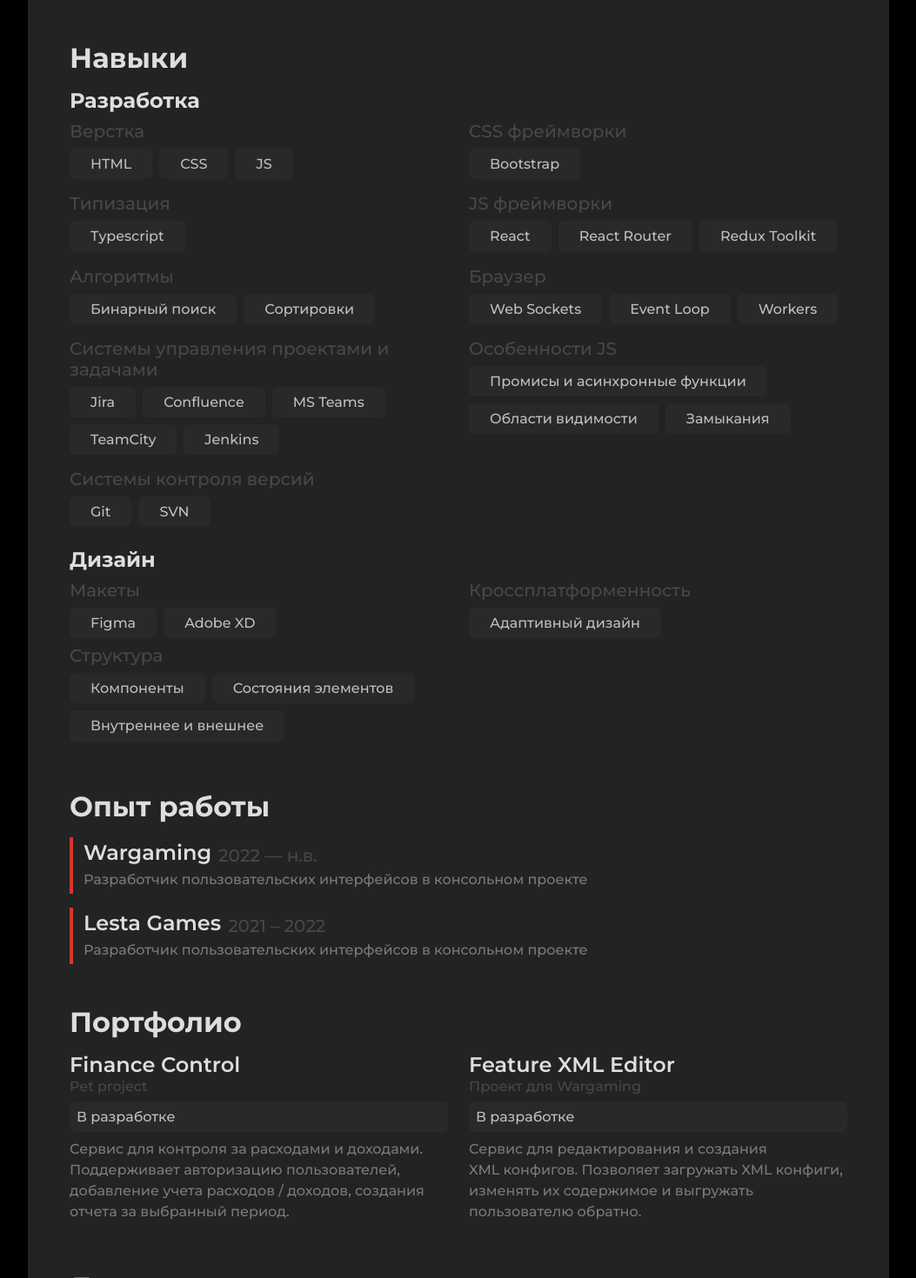
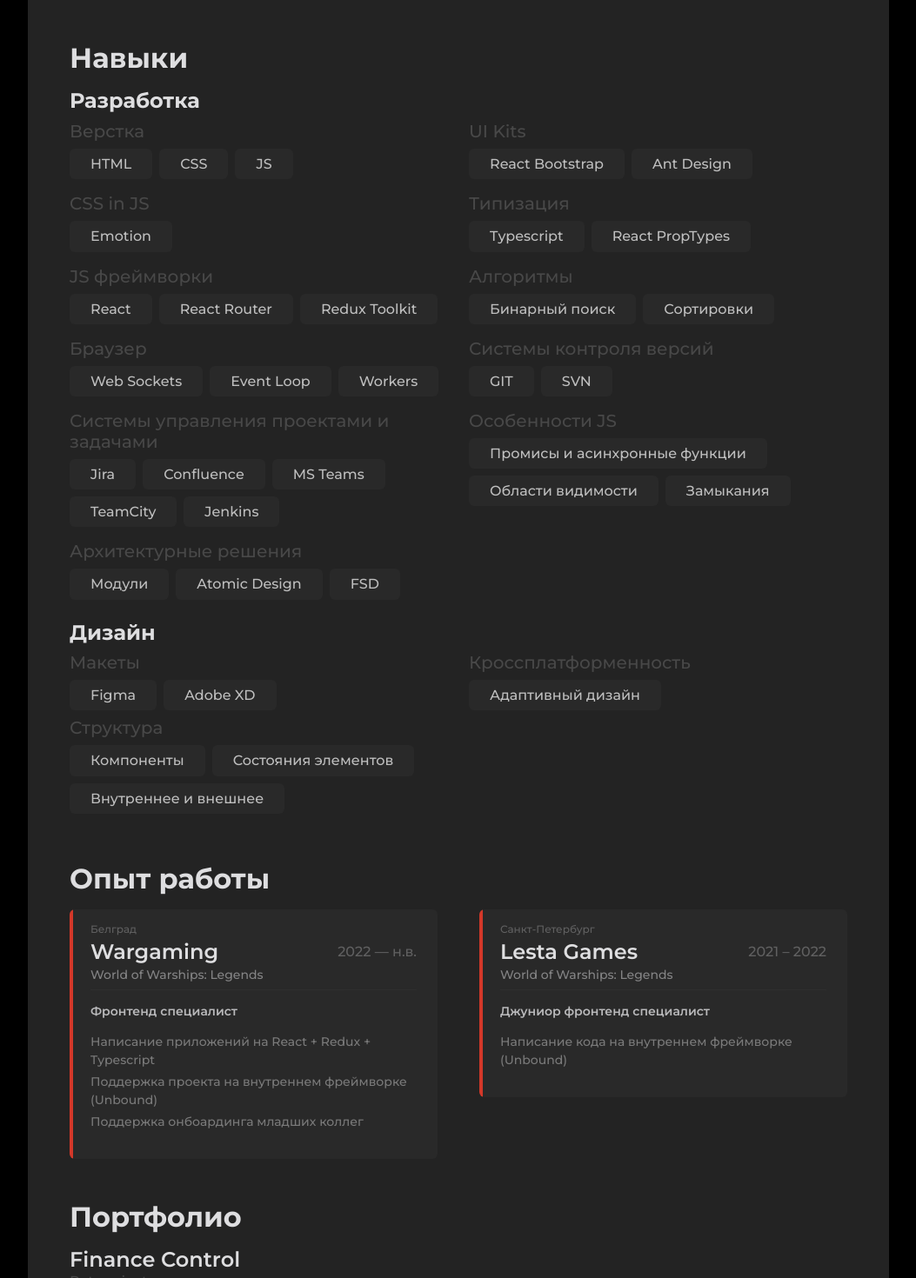
Before and after one commit to LeMane1/react-resume, a React (Create React App) app: page / in a window 1280 px wide. Shown: the part 440-1910 px from the top of the page at 87% size, without its empty margins (113-1166 px from the left). Built offline with nearby package versions, Linux system fonts and the light colour scheme.

Commit message:
updated experience block, updated portfolio block

```diff
--- a/src/components/Experience.jsx
+++ b/src/components/Experience.jsx
@@ -8,15 +8,20 @@ const Experience = ({ className }) => {
 			<h2 className="bold mb-3" id="experience">
 				Опыт работы
 			</h2>
+
+			<div className="row gx-5 gy-3">
 				{experienceCompanies.map((item, index) => (
 					<ExperienceItem
 						key={index}
 						company={item.company}
 						period={item.period}
 						occupation={item.occupation}
-					className={index === experienceCompanies.length - 1 ? 'mb-0' : 'mb-3'}
+						location={item.location}
+						project={item.project}
+						className="col col-12 col-md-6"
 					/>
 				))}
+			</div>
 		</div>
 	)
 }
--- a/src/components/ExperienceItem.jsx
+++ b/src/components/ExperienceItem.jsx
@@ -1,20 +1,95 @@
 import React from 'react'
 import PropTypes from 'prop-types'
 
-const ExperienceItem = ({ company, period, occupation, className }) => {
+const ExperienceItem = ({
+	company,
+	period,
+	occupation,
+	location,
+	project,
+	className,
+}) => {
 	return (
-		<div className={`position-relative ${className}`}>
-			<div className="ps-3 pt-1 pb-1 pe-3">
+		<div className={`${className}`}>
+			<div className="overflow-hidden position-relative default-bg rounded-2 ps-4 pt-3 pb-3 pe-4">
+				<h5
+					style={{
+						fontSize: '12px',
+						opacity: '30%',
+					}}
+					className="mb-1"
+				>
+					{location}
+				</h5>
+				<div className="d-flex flex-wrap align-items-center justify-content-between mb-1">
+					<h4 className="semi-bold">{company}</h4>
+					<h5 style={{ fontSize: '16px', opacity: '30%' }}>{period}</h5>
+				</div>
+
+				<h5
+					className="pb-2 mb-3"
+					style={{
+						borderBottom: '1px solid #353535',
+						fontSize: '14px',
+						opacity: '50%',
+					}}
+				>
+					{project}
+				</h5>
+
+				{occupation &&
+					occupation.map((item) => (
+						<div className="mb-3">
+							<h5
+								className="semi-bold mb-3"
+								style={{ fontSize: '14px', opacity: '80%' }}
+							>
+								{item.name}
+							</h5>
+
+							{item &&
+								item.tasks &&
+								item.tasks.map((task) => (
+									<>
+										<p
+											className="text-paragraph mb-1"
+											style={{ fontSize: '14px' }}
+										>
+											{task}
+										</p>
+									</>
+								))}
+						</div>
+					))}
+
+				<div
+					className="position-absolute"
+					style={{
+						width: 4,
+						height: '100%',
+						top: 0,
+						left: 0,
+						backgroundColor: '#D33829',
+					}}
+				></div>
+			</div>
+			{/* <div className="overflow-hidden position-relative default-bg rounded-2 ps-4 pt-3 pb-3 pe-4">
 				<div className="d-flex flex-wrap align-items-end mb-1">
 					<h4 className="semi-bold me-2">{company}</h4>
 					<h5 className="text-shaded">{period}</h5>
 				</div>
 				<p className="text-paragraph">{occupation}</p>
-			</div>
-			<div
-				className="position-absolute"
-				style={{ width: 4, height: '100%', top: 0, backgroundColor: '#D33829' }}
-			></div>
+				<div
+					className="position-absolute"
+					style={{
+						width: 4,
+						height: '100%',
+						top: 0,
+						left: 0,
+						backgroundColor: '#D33829',
+					}}
+				></div>
+			</div> */}
 		</div>
 	)
 }
@@ -23,6 +98,8 @@ ExperienceItem.propTypes = {
 	company: PropTypes.string,
 	period: PropTypes.string,
 	occupation: PropTypes.string,
+	location: PropTypes.string,
+	project: PropTypes.string,
 	className: PropTypes.string,
 }
 
--- a/src/components/Intro.jsx
+++ b/src/components/Intro.jsx
@@ -7,17 +7,17 @@ import { useWindowWidth } from '../hooks/useWindowWidth'
 
 const Intro = ({ className }) => {
 	const windowWidth = useWindowWidth()
+
 	return (
 		<div className={`p-0 ${className}`}>
 			<div className="d-flex flex-md-nowrap flex-wrap">
 				<img src={photo} alt="Фото меня" className="intro-image me-4 mb-3" />
 				<div className="">
 					<h1 className="bold">Александр Зеленин</h1>
-					<h4 className="bold text-shaded mb-3">Фронтенд разработчик</h4>
+					<h4 className="semi-bold text-shaded mb-3">Фронтенд разработчик</h4>
 					<p className="text-paragraph mb-3">
-						{`Привет! Я разрабатываю пользовательские интерфейсы в игровой
-						индустрии на протяжении 2 лет. Готов создавать и улучшать интерфейсы
-						и в веб-разработке!`}
+						{`Привет! Я разрабатываю пользовательские интерфейсы уже более 2 лет.
+						В разработке использую самые современные технологии и постоянно стремлюсь к изучению нового!`}
 					</p>
 					<div className="d-flex flex-wrap mb-4">
 						<Button
--- a/src/components/Portfolio.jsx
+++ b/src/components/Portfolio.jsx
@@ -8,18 +8,18 @@ const Portfolio = ({ className }) => {
 			<h2 className="bold mb-3" id="portfolio">
 				Портфолио
 			</h2>
-			<div className="row gy-2">
+			{/* <div className="row gy-2"> */}
 			{portfolioItems.map((item, index) => (
 				<PortfolioItem
 					key={index}
-						className="col-12 col-md-6 mb-2"
+					className="mb-2"
 					status={item.status}
 					type={item.type}
 					name={item.name}
 					description={item.description}
 				/>
 			))}
-			</div>
+			{/* </div> */}
 		</div>
 	)
 }
--- a/src/data/constants.js
+++ b/src/data/constants.js
@@ -49,22 +49,30 @@ export const links = [
 export const devSkills = [
 	{ skillBlockTitle: 'Верстка', skills: ['HTML', 'CSS', 'JS'] },
 	{
-		skillBlockTitle: 'CSS фреймворки',
-		skills: ['Bootstrap'],
+		skillBlockTitle: 'UI Kits',
+		skills: ['React Bootstrap', 'Ant Design'],
+	},
+	{
+		skillBlockTitle: 'CSS in JS',
+		skills: ['Emotion'],
 	},
 	{
 		skillBlockTitle: 'Типизация',
-		skills: ['Typescript'],
+		skills: ['Typescript', 'React PropTypes'],
 	},
 	{
 		skillBlockTitle: 'JS фреймворки',
 		skills: ['React', 'React Router', 'Redux Toolkit'],
 	},
-	{ skillBlockTitle: 'Алгоритмы', skills: ['Бинарный поиск', 'Сортировки'] },
+	{
+		skillBlockTitle: 'Алгоритмы',
+		skills: ['Бинарный поиск', 'Сортировки'],
+	},
 	{
 		skillBlockTitle: 'Браузер',
 		skills: ['Web Sockets', 'Event Loop', 'Workers'],
 	},
+	{ skillBlockTitle: 'Системы контроля версий', skills: ['GIT', 'SVN'] },
 	{
 		skillBlockTitle: 'Системы управления проектами и задачами',
 		skills: ['Jira', 'Confluence', 'MS Teams', 'TeamCity', 'Jenkins'],
@@ -73,7 +81,10 @@ export const devSkills = [
 		skillBlockTitle: 'Особенности JS',
 		skills: ['Промисы и асинхронныe функции', 'Области видимости', 'Замыкания'],
 	},
-	{ skillBlockTitle: 'Системы контроля версий', skills: ['Git', 'SVN'] },
+	{
+		skillBlockTitle: 'Архитектурные решения',
+		skills: ['Модули', 'Atomic Design', 'FSD'],
+	},
 ]
 
 export const designSkills = [
@@ -92,13 +103,39 @@ export const experienceCompanies = [
 	{
 		company: 'Wargaming',
 		period: '2022 — н.в.',
-		occupation: 'Разработчик пользовательских интерфейсов в консольном проекте',
+		project: 'World of Warships: Legends',
+		location: 'Белград',
+		occupation: [
+			{
+				name: 'Фронтенд специалист',
+				tasks: [
+					'Написание приложений на React + Redux + Typescript',
+					'Поддержка проекта на внутреннем фреймворке (Unbound)',
+					'Поддержка онбоардинга младших коллег',
+				],
+			},
+		],
 	},
 	{
 		company: 'Lesta Games',
 		period: '2021 – 2022',
-		occupation: 'Разработчик пользовательских интерфейсов в консольном проекте',
+		project: 'World of Warships: Legends',
+		location: 'Санкт-Петербург',
+		occupation: [
+			{
+				name: 'Джуниор фронтенд специалист',
+				tasks: ['Написание кода на внутреннем фреймворке (Unbound)'],
+			},
+		],
 	},
+]
+
+export const commonTasks = [
+	'Обсуждение фичей на митингах',
+	'Ресерч и устранение различных багов',
+	'Код ревью в Fisheye',
+	'Демо фичей',
+	'Документирование кода в Confluence',
 ]
 
 export const softSkills = [
--- a/src/styles/App.css
+++ b/src/styles/App.css
@@ -135,3 +135,7 @@ h2::before {
 	visibility: hidden;
 	pointer-events: none;
 }
+
+.default-bg {
+	background-color: #292929;
+}
```
Also changed, not shown: src/components/PortfolioItem.jsx (+33 -0 lines). Lines whose indentation alone changed are shown as unchanged.
